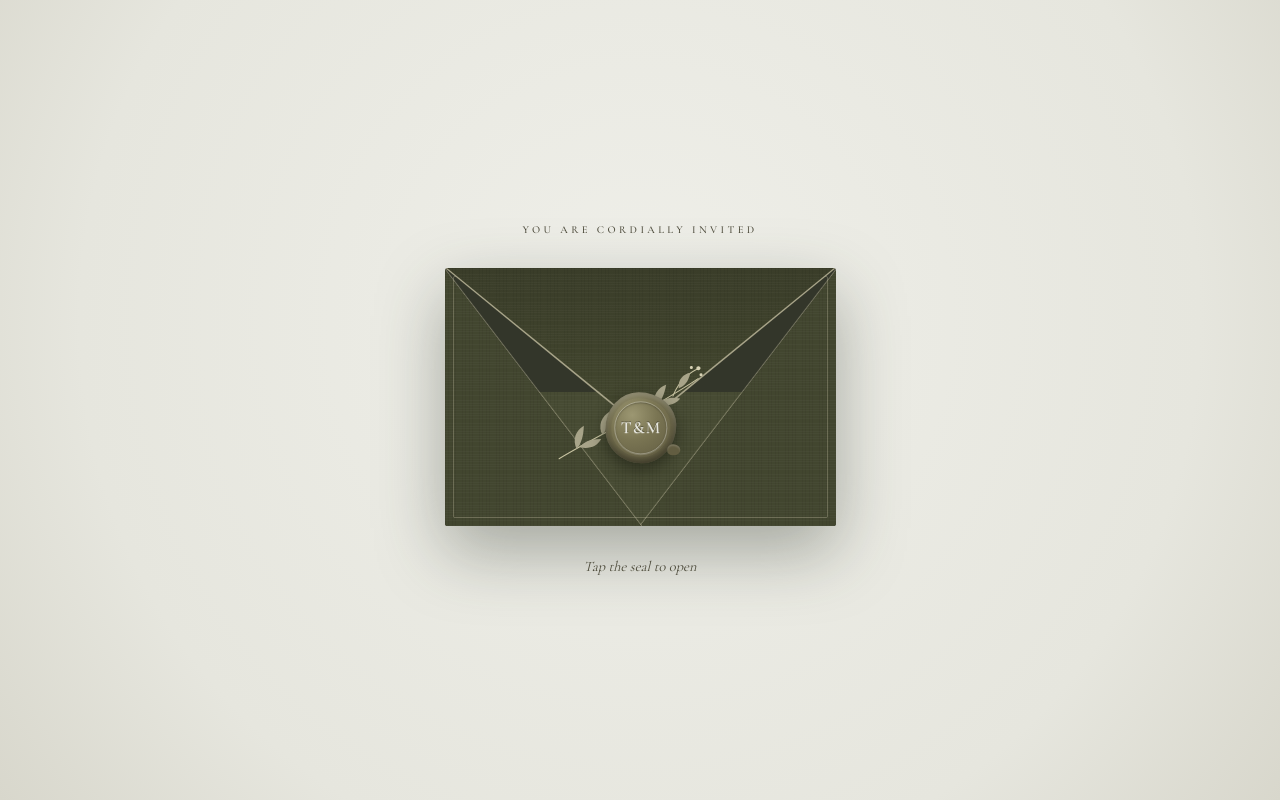
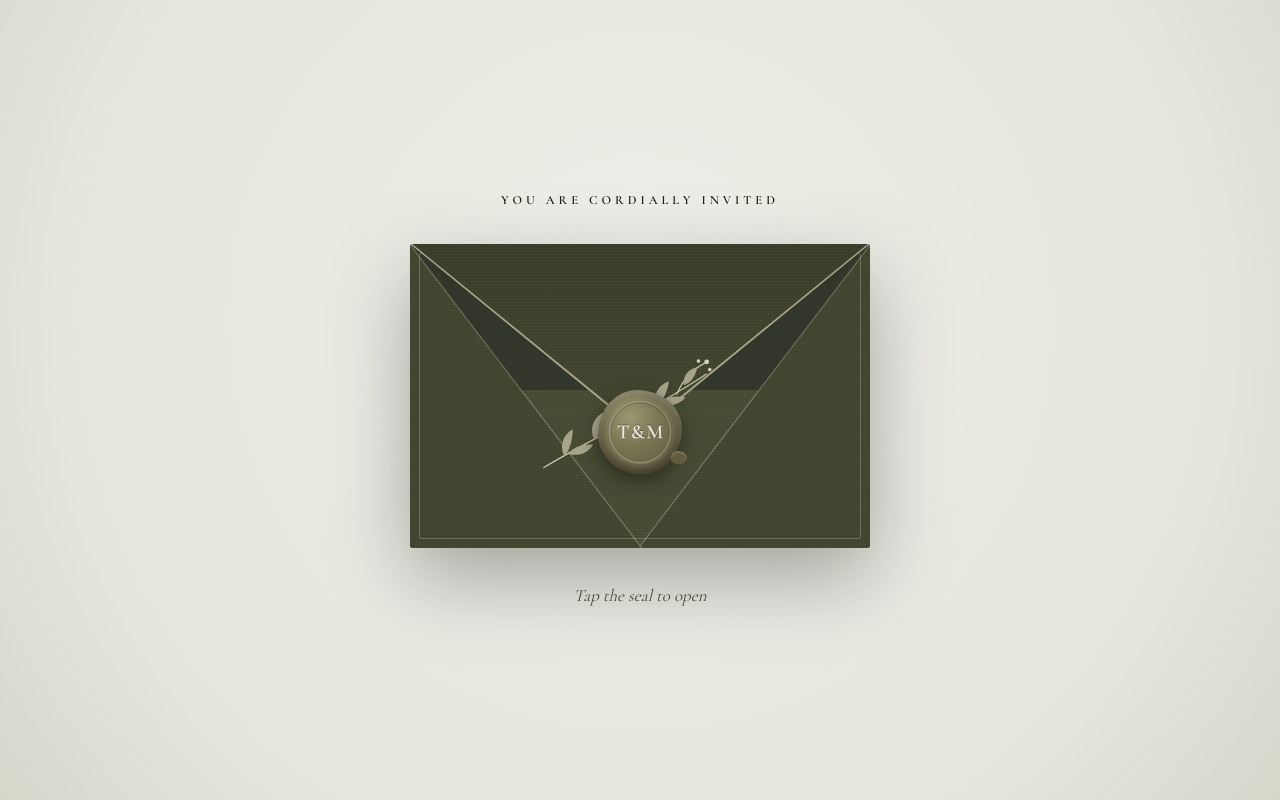
Before and after one commit to tjmac15/wedding-rsvp, a Next.js app: page / in a window 1280 px wide. Shown: the top 800 px of the page. Built offline with nearby package versions, Linux system fonts and the light colour scheme.

Commit message:
enhance background

```diff
--- a/app/globals.css
+++ b/app/globals.css
@@ -1409,3 +1409,86 @@ body::before { opacity: 0.2; }
   text-shadow: 0 0 14px rgba(240, 239, 232, 0.95), 0 0 4px rgba(240, 239, 232, 0.9);
 }
 #story .t-card p:last-child { color: #16150f; }
+/* ═════════════════════════════════════════════════════════════
+   BALANCE — softer etch, bigger desktop, bolder text
+   ═════════════════════════════════════════════════════════════ */
+/* 1. etch: smaller repeating pattern + lighter veil so it stays in the background */
+body {
+  background:
+    linear-gradient(rgba(236, 236, 229, 0.62), rgba(236, 236, 229, 0.62)),
+    #e6e6de url("/bg/etch-tile.jpg") center top / 1040px auto repeat;
+}
+@media (min-width: 1024px) {
+  body {
+    background:
+      linear-gradient(rgba(236, 236, 229, 0.6), rgba(236, 236, 229, 0.6)),
+      #e6e6de url("/bg/etch-tile.jpg") center top / 1280px auto repeat;
+  }
+}
+/* lake bands: a touch softer */
+#story::before, #gallery::before {
+  background:
+    linear-gradient(rgba(238, 238, 231, 0.4), rgba(238, 238, 231, 0.4)),
+    url("/bg/lake.jpg") center 58% / cover no-repeat;
+}
+
+/* 2. desktop: no more shrinking — everything larger */
+@media (min-width: 1024px) {
+  body { zoom: 1; font-size: 19px; }
+  .inv { min-height: 100svh; }
+  .inv-stage { --h: min(88svh, 820px); width: min(100%, 1240px); }
+  .inv-card { width: min(100%, 600px); padding: 74px 48px 40px; }
+  .inv-mono p { font-size: 26px; }
+  .inv-small { font-size: 13px; }
+  .inv-names > span:not(.inv-and) { font-size: clamp(30px, 2.9vw, 42px); }
+  .inv-and { font-size: 34px; }
+  .inv-date span { font-size: 13px; min-width: 120px; }
+  .inv-date strong { font-size: 60px; }
+  .inv-year { font-size: 14px; }
+  .inv-script { font-size: 32px; }
+  .inv-venue { font-size: 13px; }
+  .inv .countdown strong { font-size: 28px; }
+  .inv .countdown span { font-size: 11px; }
+  .inv .btn { font-size: 13px; padding: 15px 36px; }
+  .inv-olive { height: 64%; }
+  .section-title h2 { font-size: clamp(38px, 3.4vw, 52px); }
+  .section-title .eyebrow { font-size: 36px; }
+  .wrap { max-width: 1100px; }
+  .narrow { max-width: 720px; }
+  .quote-text { font-size: 30px; }
+  .welcome-body { font-size: 20px; }
+  .t-card h3 { font-size: 23px; }
+  .t-card p:last-child { font-size: 19px; }
+  .schedule { max-width: 1000px; margin-left: auto; margin-right: auto; }
+  .sched-title { font-size: 18px; }
+  .sched-note, .sched-time { font-size: 15px; }
+  .venue { max-width: 1000px; margin: 0 auto; }
+  .venue-name { font-size: 44px; }
+  .venue-desc, .venue-addr, .tips { font-size: 18px; }
+  .masonry.mosaic { max-width: 900px; grid-auto-rows: calc((min(100cqw, 900px) - 16px) / 3); }
+  .lead { font-size: 22px; }
+  .notes li { font-size: 17px; }
+  .swatch span { width: 110px; height: 132px; }
+  .swatch em { font-size: 13px; }
+  .field label, .legend { font-size: 13px; }
+  .field input, .field select, .field textarea, .choice label { font-size: 18px; }
+  .nav-links a { font-size: 13px; }
+}
+
+/* 3. bolder, darker text everywhere */
+body { color: #040301; }
+.eyebrow, .inv-small, .inv-year, .inv-venue, .sched-time, .field label, .legend, .countdown span, .cal-grid b, .nav-links a {
+  font-weight: 700; color: #1d1c14;
+}
+.section-title h2, .inv-names > span:not(.inv-and), .t-card h3, .sched-title, .venue-name, .inv-mono p, .inv-date span, .foot-names {
+  font-weight: 600; color: #040301;
+}
+.inv-date strong, .inv .countdown strong { font-weight: 500; color: #040301; }
+.lead, .quote-text, .welcome-body, .t-card p, .sched-note, .venue-desc, .venue-addr, .tips, .notes li, .deadline, .swatch em, .thanks p {
+  font-weight: 600; color: #121109;
+}
+.inv-script, .inv-and, .section-title .eyebrow { color: #474b33; font-weight: 400; text-shadow: 0 0 0.6px #474b33; }
+.btn { font-weight: 700; }
+
+/* gallery heading: just "OUR GALLERY" */
+#gallery .section-title .eyebrow { display: none; }
```
Also changed, not shown: public/bg/etch-tile.jpg (added).
